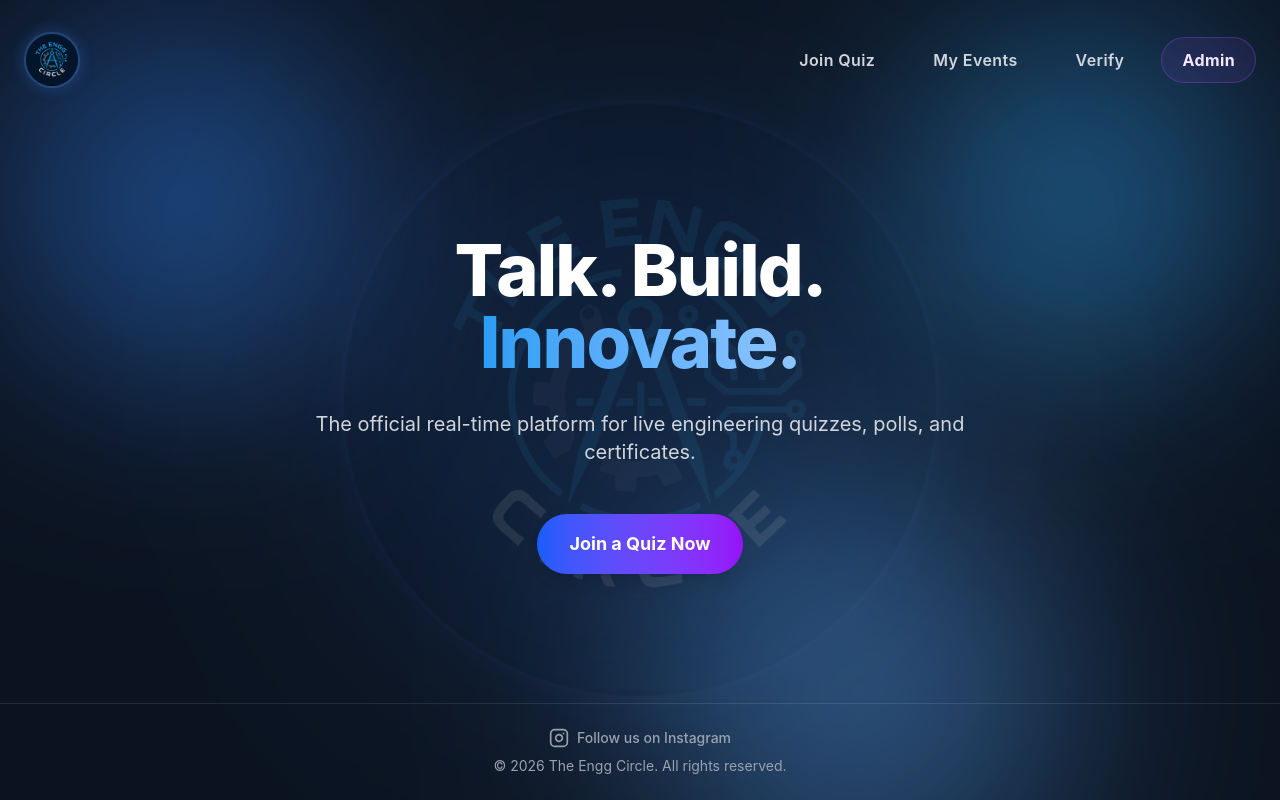
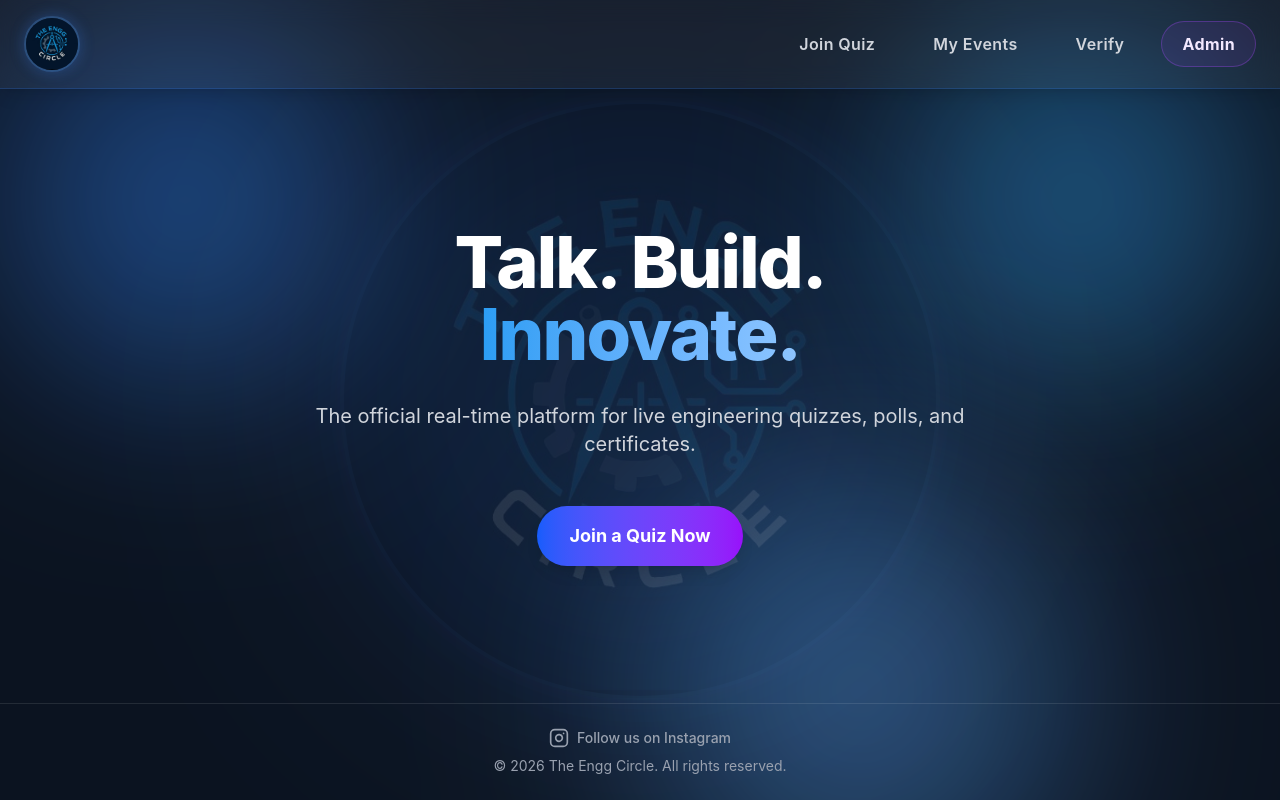
Before and after one commit to rajbabugoswami/engg-circle-app, a React app in the folder frontend/: page / in a window 1280 px wide. Built offline with nearby package versions, Linux system fonts and the light colour scheme; no server answers; the HTML template or start-up script is replaced by a standard one.

Commit message:
Add rectangular shape to navbar

```diff
--- a/frontend/src/pages/Home.jsx
+++ b/frontend/src/pages/Home.jsx
@@ -11,7 +11,7 @@ const Home = () => {
       <div className="absolute -bottom-32 left-1/2 w-96 h-96 bg-blue-400 rounded-full mix-blend-screen filter blur-[100px] opacity-40 animate-blob animation-delay-4000"></div>
       <div className="absolute top-1/2 left-1/2 -translate-x-1/2 -translate-y-1/2 w-[600px] h-[600px] bg-blue-500/20 rounded-full mix-blend-screen filter blur-[120px] opacity-60 pointer-events-none"></div>
 
-      <header className="relative z-10 pt-2 md:pt-4">
+      <header className="relative z-10 bg-white/5 backdrop-blur-md border-b border-blue-500/20 shadow-lg">
         <div className="max-w-7xl mx-auto px-4 md:px-6 py-3 md:py-4 flex flex-col md:flex-row justify-between items-center gap-2 md:gap-4">
           <div className="flex items-center justify-center">
             <img src="/logo.jpeg" alt="The Engg Circle Logo" className="h-10 w-10 md:h-14 md:w-14 rounded-full object-cover shadow-[0_0_15px_rgba(59,130,246,0.3)] border-2 border-blue-400/30" />
```
